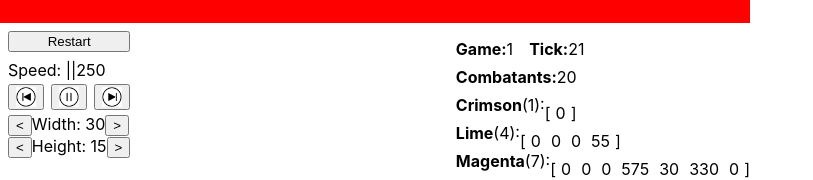
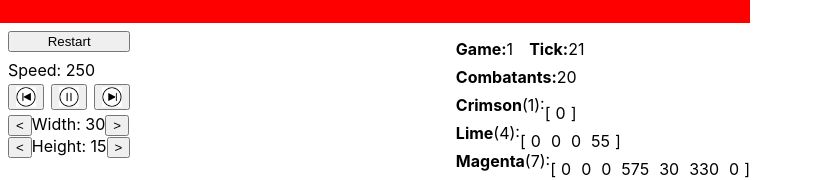
Before and after one commit to abeatte/garbage, a React (Create React App) app: page / in a window 1280 px wide. Shown: the part 352-532 px from the top of the page, without its empty margins (0-813 px from the left). Built offline with nearby package versions, Linux system fonts and the light colour scheme.

Commit message:
Fixes speed up/slow down.

```diff
--- a/src/components/Arena.js
+++ b/src/components/Arena.js
@@ -8,7 +8,7 @@ import Combatant, { CHARACTORS, MIN_HEALTH } from "./Combatant";
 import Dashboard from "./Dashboard";
 import Tile, { TYPE } from "./Tile";
 
-const TICK_INTERVAL = 250;
+export const TICK_INTERVAL = 250;
 const WINDOW_WIDTH = 30;
 const WINDOW_HEIGHT = 15;
 const NUM_COMBATANTS = 24;
--- a/src/components/Dashboard.js
+++ b/src/components/Dashboard.js
@@ -4,6 +4,7 @@ import Back from '../images/icons/back.png'
 import Forward from '../images/icons/forward.png'
 import Pause from '../images/icons/pause.png'
 import Play from '../images/icons/play.png'
+import { TICK_INTERVAL } from "./Arena";
 import { CHARACTORS } from "./Combatant";
 
 const getTeamStats = (combatants) => {
@@ -49,10 +50,17 @@ const Dashboard = ({combatants, tiles, tick, tick_speed, game_count, arena_width
 
     const speed_section = (
         <view className="Control_container">
-            <text>{`Speed: ||${tick_speed}`}</text>
+            <text>{`Speed: ${tick_speed}`}</text>
             <view className="Speed_buttons_container">
                 <button onClick={() => {
-                    onUpdateTickSpeed({tick_speed: tick_speed - 250});
+                    let tick_interval = TICK_INTERVAL;
+                    if (tick_speed < TICK_INTERVAL && tick_speed > 0) {
+                        tick_interval = Math.ceil(tick_speed / 2);
+                        if (TICK_INTERVAL -  tick_speed - tick_interval < 26) {
+                            tick_interval = TICK_INTERVAL - tick_speed;
+                        }
+                    }
+                    onUpdateTickSpeed({tick_speed: tick_speed + tick_interval});
                 }}>
                     <img className="Speed_button" alt="Back" src={Back} />
                 </button>
@@ -62,7 +70,11 @@ const Dashboard = ({combatants, tiles, tick, tick_speed, game_count, arena_width
                     <img className="Speed_button" alt={tick_speed === 0 ? "Play" : "Pause"} src={tick_speed === 0 ? Play : Pause} />
                 </button>
                 <button onClick={() => {
-                    onUpdateTickSpeed({tick_speed: tick_speed + 250});
+                    let tick_interval = TICK_INTERVAL;
+                    if (tick_speed <= TICK_INTERVAL && tick_speed > 1) {
+                        tick_interval = Math.ceil(tick_speed / 2);
+                    }
+                    onUpdateTickSpeed({tick_speed: tick_speed - tick_interval});
                 }}>
                     <img className="Speed_button" alt="Forward" src={Forward} />
                 </button>
```
